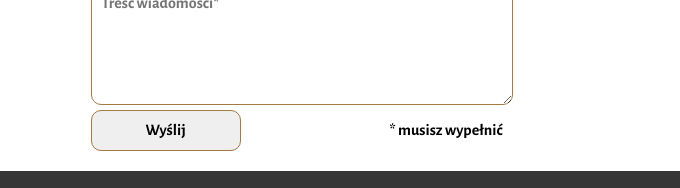
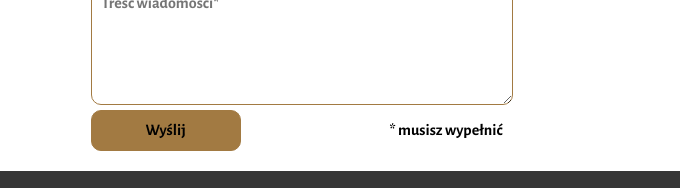
Before and after one commit to Markielooo/skupmark2019, a plain HTML site: page kontakt.html in a window 1280 px wide. In both pictures the pointer is over the button "Wyślij". Shown: the part 538-726 px from the top of the page, 0-680 px from the left. Drawn offline with nearby package versions, Linux system fonts and the light colour scheme; grey boxes are pictures that could not be loaded.

Commit message:
chanege code in style.css

```diff
--- a/css/style.css
+++ b/css/style.css
@@ -430,6 +430,20 @@ body > section .kontaktleft	button{
 	font-family: 'Alegreya Sans', sans-serif;
 	font-size: 16px;
 }
+
+body > section .kontaktleft	button:hover{
+	width: 150px;
+	padding: 10px;
+	border: 1px solid #a27a42;
+	background-color: #A27A42;
+	border-radius:10px;
+	-moz-border-radius:10px;
+	-webkit-border-radius:10px;
+	font-family: 'Alegreya Sans', sans-serif;
+	font-size: 16px;
+}
+
+
 body > section .kontaktleft	span{
 	padding: 10px;
 	font-family: 'Alegreya Sans', sans-serif;
```
